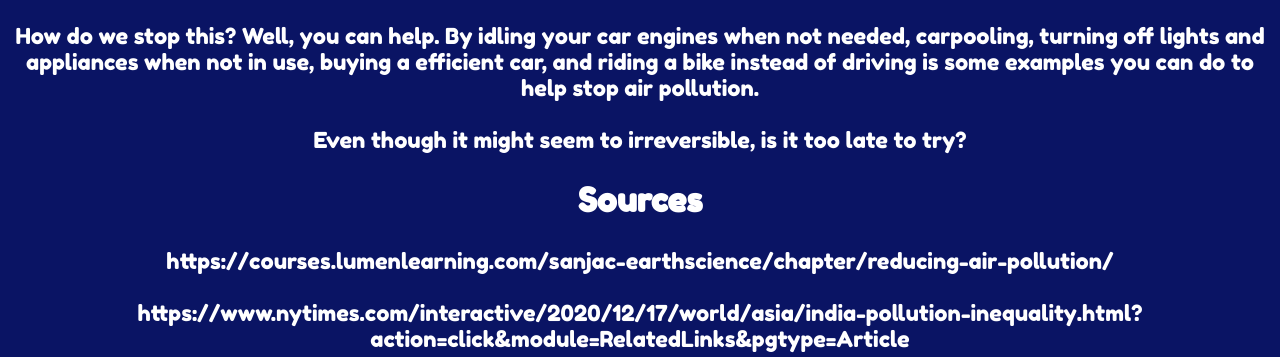
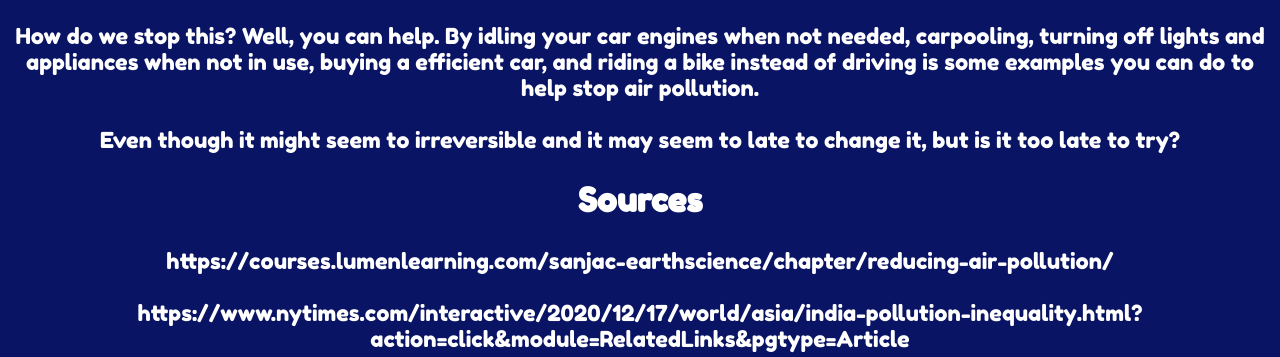
Before and after one commit to hirohitonumberonefan/HK-Campaign-Air-Pollution-and-Shark-Finning, a Flask app: page /air_pollution in a window 1280 px wide. Shown: the part 5307-5664 px from the top of the page. Run offline with Flask 2, Linux system fonts and the light colour scheme; some libraries are stand-ins or nearby versions.

Commit message:
change the last paragraph

```diff
--- a/templates/air_pollution.html
+++ b/templates/air_pollution.html
@@ -251,7 +251,7 @@ const myChart3 = new Chart(ctx3, {
 </script>
 <center><p>How do we stop this? Well, you can help. By idling your car engines when not needed, carpooling, turning off lights and appliances when not in use, buying a efficient car, and riding a bike instead of driving is some examples you can do to help stop air pollution. <br>
 <br>
-Even though it might seem to irreversible, is it too late to try?</p></center>
+Even though it might seem to irreversible and it may seem to late to change it, but is it too late to try?</p></center>
 <center><h2>Sources</h2><center>
 <p>
 https://courses.lumenlearning.com/sanjac-earthscience/chapter/reducing-air-pollution/
```
